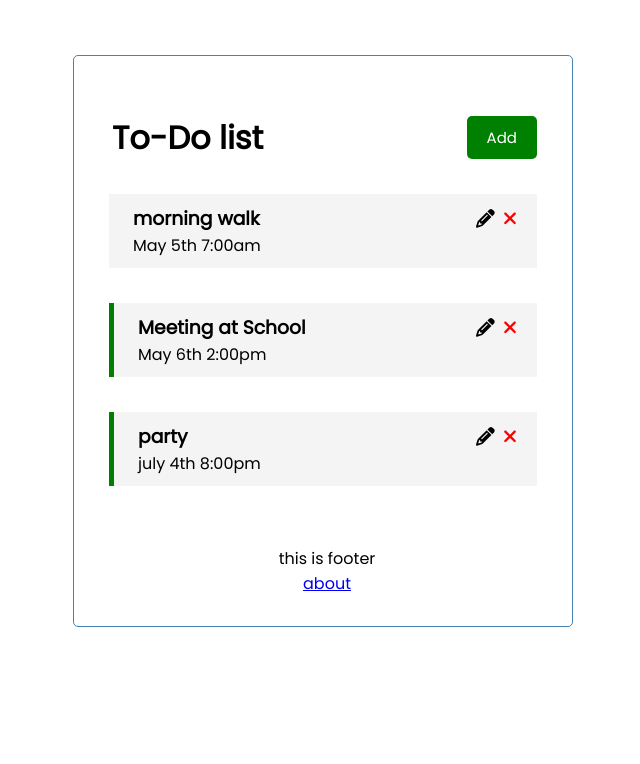
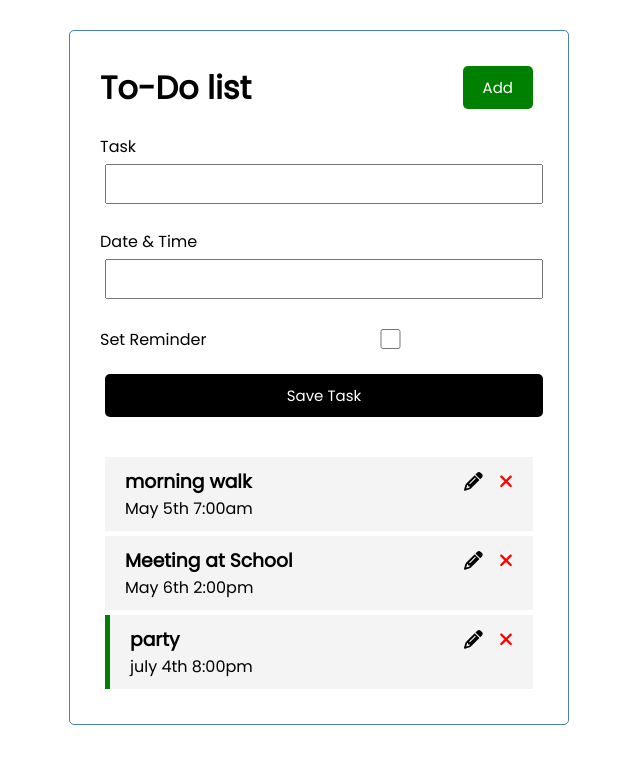
Before and after one commit to M-Ali-Haninsha/my-app, an Angular app: page / in a window 1280 px wide. Shown: the top 764 px of the page, without its empty margins (321-961 px from the left). Built offline with nearby package versions, Linux system fonts and the light colour scheme; data requests are answered from the project's data file.

Commit message:
updatetask

```diff
--- a/db.json
+++ b/db.json
@@ -10,7 +10,7 @@
       "id": 2,
       "text": "Meeting at School",
       "day": "May 6th 2:00pm",
-      "reminder": true
+      "reminder": false
     },
     {
       "text": "party",
--- a/src/app/app.component.html
+++ b/src/app/app.component.html
@@ -1,5 +1,5 @@
 <div class="container">
   <app-header></app-header>
   <router-outlet></router-outlet>
-  <app-footer></app-footer>
+  <!-- <app-footer></app-footer> -->
 </div>
--- a/src/app/components/task-item/task-item.component.html
+++ b/src/app/components/task-item/task-item.component.html
@@ -1,4 +1,4 @@
 <div [ngClass]="{ reminder: task.reminder }" class="task" (dblclick)="onToggle(task)">
-    <h3>{{task.text}} <div><fa-icon [icon]="faPen"></fa-icon><fa-icon (click)="onDelete(task)" [ngStyle]="{'color': 'red'}" [icon]="faTimes"></fa-icon></div></h3>
+    <h3>{{task.text}} <div><fa-icon (click)="onUpdate(task)" style="margin-right: 1rem;" [icon]="faPen" ></fa-icon><fa-icon (click)="onDelete(task)" [ngStyle]="{'color': 'red'}" [icon]="faTimes"></fa-icon></div></h3>
     <p>{{task.day}} </p>
 </div>
--- a/src/app/components/task-item/task-item.component.ts
+++ b/src/app/components/task-item/task-item.component.ts
@@ -11,6 +11,7 @@ export class TaskItemComponent {
   @Input() task !: Task;
   @Output() onDeleteTask: EventEmitter<Task> = new EventEmitter();
   @Output() onToggleReminder: EventEmitter<Task> = new EventEmitter();
+  @Output() onUpdateTask: EventEmitter<Task> = new EventEmitter();
 
   faTimes = faTimes;
   faPen = faPencil
@@ -21,4 +22,11 @@ export class TaskItemComponent {
   onToggle(task:any) {
     this.onToggleReminder.emit(task)
   }
+
+  onUpdate(task: any){
+    console.log(task);
+
+      this.onUpdateTask.emit(task)
+  }
+
 }
--- a/src/app/components/tasks/tasks.component.css
+++ b/src/app/components/tasks/tasks.component.css
@@ -0,0 +1,3 @@
+.update-form {
+    margin-bottom: 40px;
+}
--- a/src/app/components/tasks/tasks.component.html
+++ b/src/app/components/tasks/tasks.component.html
@@ -1,7 +1,23 @@
 <app-add-task (onAddTask)="addTask($event)"></app-add-task>
+<form (ngSubmit)="updateSub()" class="update-form" [formGroup]="form">
+    <div class="form-control">
+        <label for="text">Task</label>
+        <input type="text" name="text"  id="text"  formControlName="text">
+    </div>
+    <div class="form-control">
+        <label for="date">Date & Time</label>
+        <input type="text" name="day"  id="day" formControlName="day">
+    </div>
+    <div class="form-control form-control-check">
+        <label for="reminder">Set Reminder</label>
+        <input type="checkbox" name="reminder"  id="reminder" formControlName="reminder">
+    </div>
+    <input type="submit" value="Save Task" class="btn btn-block">
+</form>
 <app-task-item
     *ngFor="let task of tasks"
     [task]="task"
     (onDeleteTask)="deleteTask(task)"
     (onToggleReminder)="toggleReminder(task)"
+    (onUpdateTask)="updateTask(task)"
     ></app-task-item>
--- a/src/app/components/tasks/tasks.component.ts
+++ b/src/app/components/tasks/tasks.component.ts
@@ -1,19 +1,30 @@
 import { Component, OnInit } from '@angular/core';
 import { Task } from '../../Task'
 import { TaskService } from 'src/app/services/task.service';
+import { FormControl, FormGroup } from '@angular/forms';
 @Component({
   selector: 'app-tasks',
   templateUrl: './tasks.component.html',
   styleUrls: ['./tasks.component.css']
 })
+
 export class TasksComponent {
 
+  form!: FormGroup;
+
   tasks: Task[] = [];
+
+  data: any;
 
   constructor(private taskService: TaskService) { }
 
   ngOnInit(): void {
      this.taskService.getTasks().subscribe((tasks)=>(this.tasks = tasks));
+     this.form = new FormGroup({
+      text: new FormControl('') , // initial value for the text field
+      day: new FormControl(''), // initial value for the day field
+      reminder: new FormControl(false),
+  })
   }
 
   deleteTask(task: Task) {
@@ -28,4 +39,31 @@ export class TasksComponent {
   addTask(task: Task) {
     this.taskService.addTask(task).subscribe((task)=>(this.tasks.push(task)));
   }
+
+  updateTask(task: Task) {
+
+    this.data = task
+
+      console.log("hiiii" + task.text);
+
+      this.form.controls['text'].setValue(task.text);
+      this.form.controls['day'].setValue(task.day);
+      this.form.controls['reminder'].setValue(task.reminder);
+
+  }
+
+  updateSub() {
+      const updatedTask: Task = {
+        text: this.form.value.text,
+        day: this.form.value.day,
+        reminder: this.form.value.reminder
+      };
+      this.taskService.updateTasks(updatedTask).subscribe((response) => {
+        console.log('Task updated successfully:', response);
+        // Update this.tasks if needed
+        // this.tasks = response.updatedTask;
+      });
+
+  }
+
 }
--- a/src/app/services/task.service.ts
+++ b/src/app/services/task.service.ts
@@ -34,4 +34,9 @@ export class TaskService {
   addTask(task: Task): Observable<Task> {
     return this.http.post<Task>(this.apiUrl, task, httpOptions);
   }
+
+  updateTasks(task: Task): Observable<Task> {
+    const url = `${this.apiUrl}/${task.id}`;
+    return this.http.put<Task>(url, task, httpOptions)
+  }
 }
--- a/src/styles.css
+++ b/src/styles.css
@@ -3,7 +3,6 @@
 * {
   box-sizing: border-box;
   margin: 0;
-  margin-left: 4px;
   padding: 0;
 }
 
```
Also changed, not shown: src/app/app.module.ts (+6 -4 lines).
